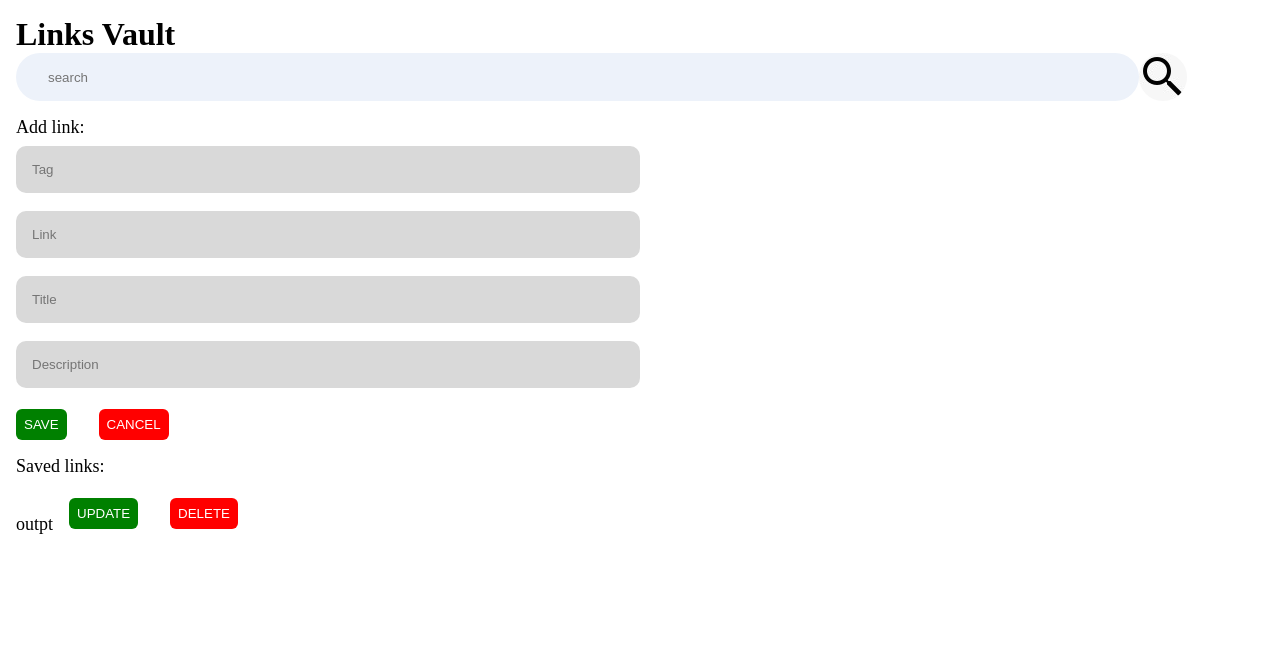
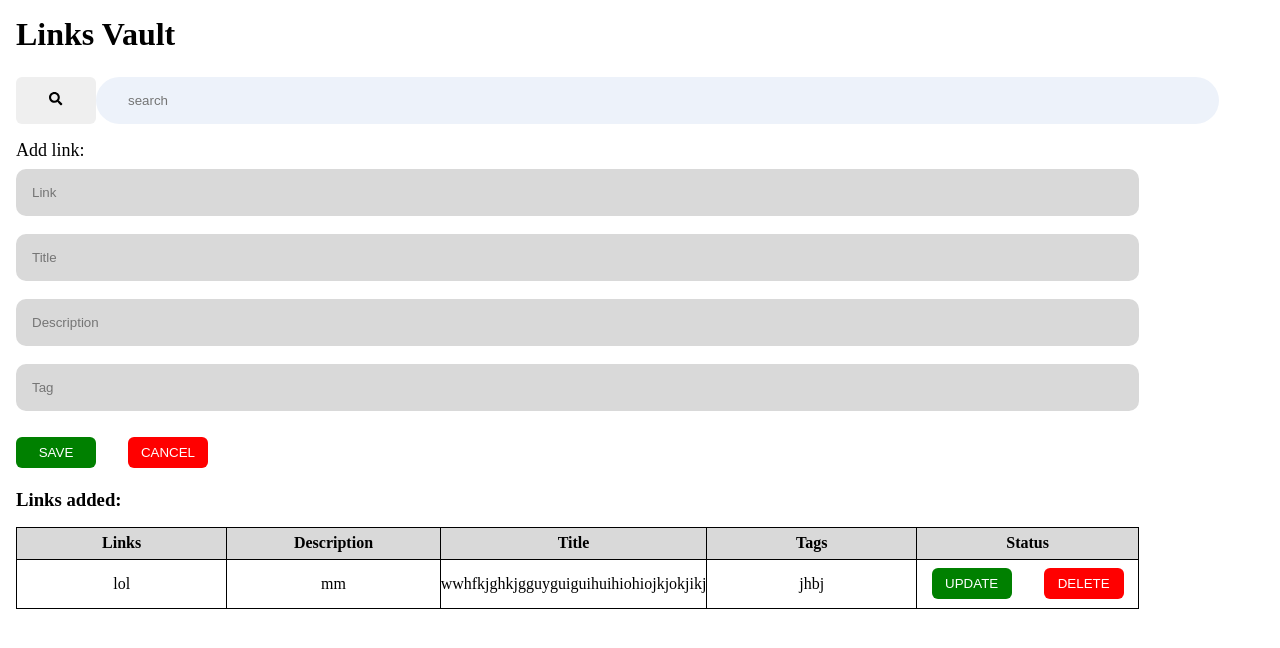
Before and after one commit to Ntombenhle2004/Task2-linkVault, a React (Vite) app: page / in a window 1280 px wide. Shown: the top 648 px of the page. Built offline with nearby package versions, Linux system fonts and the light colour scheme.

Commit message:
i deleted everything that was on output.tsx and created a table then i also changed the image to an icon  on the seachbar.tsx  i then style the table on app.css i also changed the witof my inputs

```diff
--- a/package.json
+++ b/package.json
@@ -11,7 +11,8 @@
   },
   "dependencies": {
     "react": "^19.1.1",
-    "react-dom": "^19.1.1"
+    "react-dom": "^19.1.1",
+    "react-icons": "^5.5.0"
   },
   "devDependencies": {
     "@eslint/js": "^9.33.0",
--- a/src/App.css
+++ b/src/App.css
@@ -16,7 +16,7 @@ body,
 .SearchBar{
   display: flex;
   flex-direction: row;
-
+  padding-top: 1.5rem;
 }
 #search{
 width: 90%;
@@ -28,8 +28,6 @@ padding-left: 2rem;
 }
 #searchB{
    border-radius: 50%;
-
-   background-color: red;
 }
 p{
   font-size: 18px;
@@ -40,7 +38,7 @@ p{
 }
 
 input{
-  width: 50%;
+  width: 90%;
   padding: 1rem;
   border-radius: 10px;
   background-color: #D9D9D9;
@@ -51,20 +49,45 @@ button{
  border-radius: 6px;
  color: white;
  border: none;
+ width: 5rem;
 }
 .AddlinkBtn{
-  padding-top: 1.3rem;
+  padding-top: 0.5rem;
   display: flex;
   flex-direction: row;
-  gap:1rem
+  gap:1rem;
+
 }
 .MyOutputs{
    padding-top: 1.3rem;
-  display: flex;
-  flex-direction: row;
+  /* display: flex;
+  flex-direction: row; */
   gap:1rem
-}
-#output{
-  width: 50%;
 
 }
+table, th, td{
+    border:1px solid black;
+    border-collapse: collapse;
+  }
+  th{
+     height: 2rem;
+     background-color:#D9D9D9;
+     width: 20%;
+  }
+  td{
+    height: 3rem;
+    text-align: center;
+
+  }
+  table{
+    width: 90%;
+    margin-top: 1rem;
+  }
+  #outputBtn{
+    display: flex;
+    flex-direction: row;
+    align-items: center;
+    justify-content: center;
+    gap: 2rem;
+    border: none;
+  }
--- a/src/App.tsx
+++ b/src/App.tsx
@@ -17,25 +17,22 @@ function App() {
 
         <div className="addlink">
           <Paragraphs name="Add link:" />
+          <div className="myinputs">
+            <Inputs text="Link" id="link" /> <br />
+            <Inputs text="Title" id="title" /> <br />
+            <Inputs text="Description" id="descrip" /> <br/>
+            <Inputs text="Tag" id="tag" /> <br />
+          </div>
 
-          <div className="myinputs">
-            <Inputs text="Tag" /> <br/>
-            <Inputs text="Link" /> <br/>
-            <Inputs text="Title" /> <br/>
-            <Inputs text="Description" id="descrip" />
-          </div>
           <div className="AddlinkBtn">
-            <Buttons name="SAVE" id="save" colors="green" /> <br/>
+            <Buttons name="SAVE" id="save" colors="green" /> <br />
             <Buttons name="CANCEL" id="Cancel" colors="Red" />
           </div>
         </div>
 
         <div className="savedlinks">
-          <Paragraphs name="Saved links:" />
           <div className="MyOutputs">
-            <Outputs name="outpt" />
-            <Buttons name="UPDATE" id="update" colors="green" /><br/>
-            <Buttons name="DELETE" id="delete" colors="Red" />
+            <Outputs />
           </div>
         </div>
       </div>
--- a/src/components/Inputs.tsx
+++ b/src/components/Inputs.tsx
@@ -1,6 +1,6 @@
 interface Input{
 text: string,
-id?: string,
+id: string,
 }
 
 export default function Inputs({text, id,}:Input) {
--- a/src/components/outputs.tsx
+++ b/src/components/outputs.tsx
@@ -1,13 +1,31 @@
-interface Output {
-  name: string,
-}
+import Buttons from "./buttons";
 
-export default function Outputs({name}: Output) {
+export default function Outputs() {
   return (
     <div>
-      <p typeof="text" id="output">
-        {name}
-      </p>
+      <h3>Links added: </h3>
+
+      <table>
+        <tr>
+          <th>Links</th>
+          <th>Description</th>
+          <th>Title</th>
+          <th>Tags</th>
+          <th> Status</th>
+        </tr>
+
+        <tr>
+          <td>lol</td>
+          <td>mm</td>
+          <td>wwhfkjghkjgguyguiguihuihiohiojkjokjikj</td>
+          <td>jhbj</td>
+          <td id="outputBtn">
+            <Buttons name="UPDATE" id="update" colors="green" />
+
+            <Buttons name="DELETE" id="delete" colors="Red" />
+          </td>
+        </tr>
+      </table>
     </div>
   );
 }
--- a/src/components/searchbar.tsx
+++ b/src/components/searchbar.tsx
@@ -1,13 +1,16 @@
+import { FaSearch } from "react-icons/fa";
 
-import searchB from "../assets/images/36032015-e52b-4f6f-a8e2-b011b990df20.jfif";
 
 export default function Searchbar() {
   return (
     <div>
       <div className="SearchBar">
-        <input type="text" id="search" placeholder="search"></input>
-        <img src={searchB} alt="Search Bar" id="searchB"></img>
-      </div>
+
+        <button  id="icon"><FaSearch className="social-icon instagram" style={{color:'black'}}/></button>
+        <input type="text" id="search" placeholder="search"/>
+        </div>
+
     </div>
+
   );
 }
```
Also changed, not shown: 1 other file (tests, documents, lock files or other folders).
